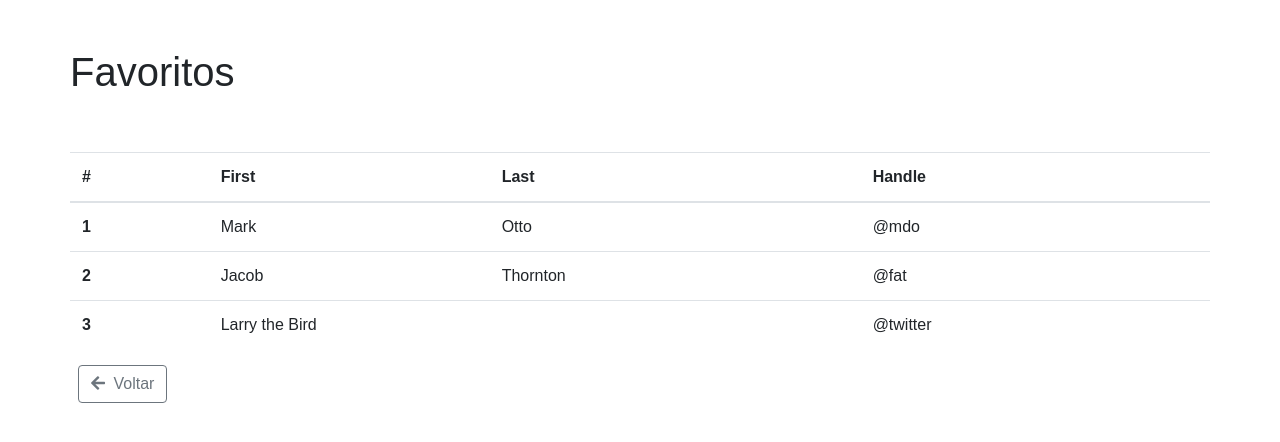
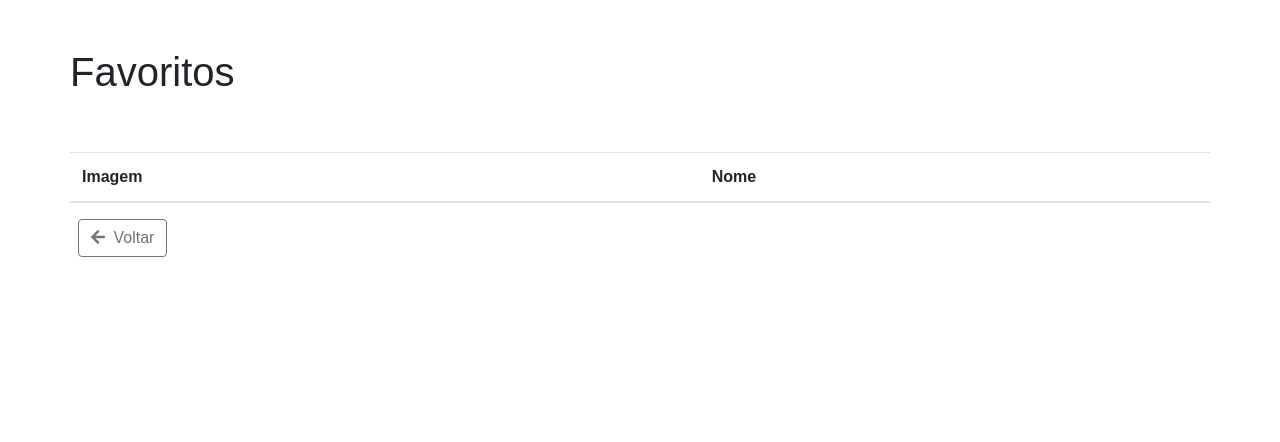
Before and after one commit to BraioFS/local-facil, a PHP site: page /view/lista_favoritos.view.php in a window 1280 px wide. Shown: the top 442 px of the page. Run offline with PHP 8.4, Linux system fonts and the light colour scheme; tables that the repository leaves empty or names only in its code hold one stand-in row (values such as "Sample post"); lists and menus that the app fills with data are empty; some libraries are stand-ins or nearby versions.

Commit message:
feat: puxando lisa do banco

```diff
--- a/controller/agiota.controller.php
+++ b/controller/agiota.controller.php
@@ -20,12 +20,16 @@ if ($acao == 'buscarTodosAgiotas') {
             'nome' => $agiota->nome
         ];
     }
-
 } else if ($acao == 'favoritarAgiota') {
     $agiota = new Agiota('', '', '', '');
     $conexao = new Conexao();
 
     $agiotaService = new AgiotaService($conexao, $agiota);
     $agiotaService->favoritarAgiota($id, $nome_agiota);
+} else if ($acao = 'buscarAgiotasFavoritos') {
+    $agiota = new Agiota('', '', '', '');
+    $conexao = new Conexao();
 
+    $agiotaService = new AgiotaService($conexao, $agiota);
+    $listaFavoritos = $agiotaService->buscarAgiotasFavoritos();
 }
--- a/service/agiota.service.php
+++ b/service/agiota.service.php
@@ -38,9 +38,20 @@ class AgiotaService
         $stmt->execute($params);
     }
 
+    public function buscarAgiotasFavoritos()
+    {
+        $query = '
+            select
+                *
+            from
+                agiota
+            where favorito = 1
+        ';
+
+        $stmt = $this->conexao->prepare($query);
+        $stmt->execute();
+        return $stmt->fetchAll(PDO::FETCH_OBJ);
+    }
+
 
 }
-
-
-
-?>
--- a/view/lista_favoritos.view.php
+++ b/view/lista_favoritos.view.php
@@ -1,3 +1,8 @@
+<?php
+$acao = 'buscarAgiotasFavoritos';
+require '../controller/agiota.controller.php';
+
+?>
 <!DOCTYPE html>
 <html lang="en">
 
@@ -8,12 +13,10 @@
     <title>Lista Favoritos</title>
 
     <!-- Folha de Estilo do Bootstrap -->
-    <link rel="stylesheet" href="https://stackpath.bootstrapcdn.com/bootstrap/4.1.3/css/bootstrap.min.css"
-        integrity="sha384-MCw98/SFnGE8fJT3GXwEOngsV7Zt27NXFoaoApmYm81iuXoPkFOJwJ8ERdknLPMO" crossorigin="anonymous">
+    <link rel="stylesheet" href="https://stackpath.bootstrapcdn.com/bootstrap/4.1.3/css/bootstrap.min.css" integrity="sha384-MCw98/SFnGE8fJT3GXwEOngsV7Zt27NXFoaoApmYm81iuXoPkFOJwJ8ERdknLPMO" crossorigin="anonymous">
 
     <!-- Folha de Estilo do Font Awesome -->
-    <link rel="stylesheet" href="https://use.fontawesome.com/releases/v5.3.1/css/all.css"
-        integrity="sha384-mzrmE5qonljUremFsqc01SB46JvROS7bZs3IO2EmfFsd15uHvIt+Y8vEf7N7fWAU" crossorigin="anonymous">
+    <link rel="stylesheet" href="https://use.fontawesome.com/releases/v5.3.1/css/all.css" integrity="sha384-mzrmE5qonljUremFsqc01SB46JvROS7bZs3IO2EmfFsd15uHvIt+Y8vEf7N7fWAU" crossorigin="anonymous">
 
     <!-- Estilo personalizado -->
     <link rel="stylesheet" href="estilo/estilo.css">
@@ -29,30 +32,28 @@
             <table class="table">
                 <thead>
                     <tr>
-                        <th scope="col">#</th>
-                        <th scope="col">First</th>
-                        <th scope="col">Last</th>
-                        <th scope="col">Handle</th>
+                        <th scope="col">Imagem</th>
+                        <th scope="col">Nome</th>
                     </tr>
                 </thead>
                 <tbody>
-                    <tr>
-                        <th scope="row">1</th>
-                        <td>Mark</td>
-                        <td>Otto</td>
-                        <td>@mdo</td>
-                    </tr>
-                    <tr>
-                        <th scope="row">2</th>
-                        <td>Jacob</td>
-                        <td>Thornton</td>
-                        <td>@fat</td>
-                    </tr>
-                    <tr>
-                        <th scope="row">3</th>
-                        <td colspan="2">Larry the Bird</td>
-                        <td>@twitter</td>
-                    </tr>
+                    <?php
+
+                    foreach ($listaFavoritos as $key => $agiota) {
+                    ?>
+                        <tr>
+                            <td>
+                                <img src="<?php echo $agiota->url; ?>" class="img-thumbnail" alt="Foto do Agiota" width="80">
+                            </td>
+                            <td>
+                                <?php echo $agiota->nome; ?>
+                            </td>
+
+                        </tr>
+                    <?php
+
+                    }
+                    ?>
                 </tbody>
             </table>
         </div>
```
Also changed, not shown: view/lista_agiotas.view.php (+34 -18 lines).
